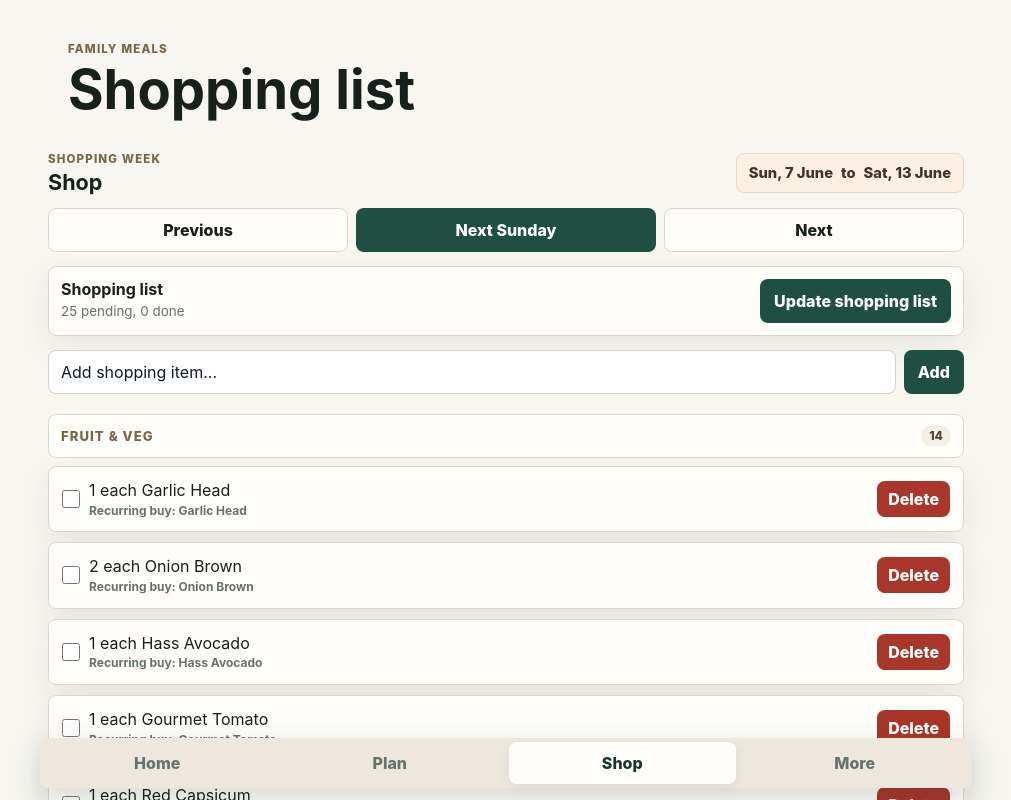
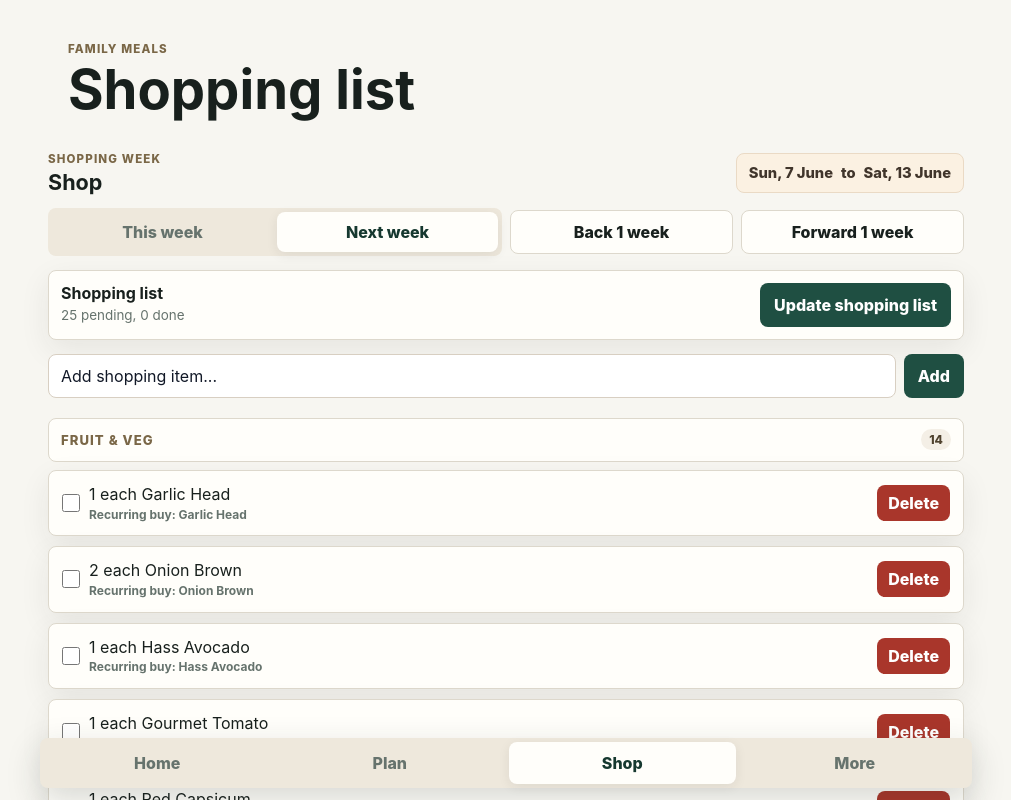
Before and after one commit to andrewmcconnell1-crypto/weekly-planner-react, a React (Vite) app: page / in a window 1280 px wide. Both pictures are taken after a click on the button "Generate shopping list". Shown: the top 800 px of the page, without its empty margins (134-1145 px from the left). Built offline with nearby package versions, Linux system fonts and the light colour scheme.

Commit message:
changed wording of nav buttons

```diff
--- a/src/App.css
+++ b/src/App.css
@@ -521,25 +521,38 @@ textarea:focus-visible {
   font-size: 1rem;
 }
 
-.week-nav {
+.week-controls {
+  display: grid;
+  gap: 8px;
+}
+
+.week-preset-tabs {
+  display: grid;
+  grid-template-columns: repeat(2, minmax(0, 1fr));
+  gap: 4px;
+  border-radius: 8px;
+  background: var(--soft);
+  padding: 4px;
+}
+
+.week-preset-tabs button {
+  min-height: 40px;
+  border-color: transparent;
+  background: transparent;
+  color: var(--muted);
+  padding: 8px 10px;
+}
+
+.week-preset-tabs button.active {
+  background: var(--panel);
+  color: var(--primary-strong);
+  box-shadow: 0 3px 12px rgba(34, 42, 38, 0.08);
+}
+
+.week-stepper {
   display: grid;
   grid-template-columns: repeat(2, minmax(0, 1fr));
   gap: 8px;
-}
-
-.shop-screen .week-nav button:nth-child(2) {
-  grid-column: 1 / -1;
-  grid-row: 1;
-}
-
-.shop-screen .week-nav button:nth-child(1) {
-  grid-column: 1;
-  grid-row: 2;
-}
-
-.shop-screen .week-nav button:nth-child(3) {
-  grid-column: 2;
-  grid-row: 2;
 }
 
 .meal-grid,
@@ -1457,19 +1470,9 @@ input::placeholder {
     grid-template-columns: repeat(3, minmax(0, 1fr));
   }
 
-  .week-nav {
-    grid-template-columns: repeat(4, minmax(0, 1fr));
-  }
-
-  .shop-screen .week-nav {
-    grid-template-columns: repeat(3, minmax(0, 1fr));
-  }
-
-  .shop-screen .week-nav button:nth-child(1),
-  .shop-screen .week-nav button:nth-child(2),
-  .shop-screen .week-nav button:nth-child(3) {
-    grid-column: auto;
-    grid-row: auto;
+  .week-controls {
+    grid-template-columns: minmax(0, 1fr) minmax(260px, 1fr);
+    align-items: center;
   }
 
   .add-item-row {
--- a/src/App.jsx
+++ b/src/App.jsx
@@ -4,6 +4,7 @@ import "./App.css";
 import HouseholdBasics from "./components/HouseholdBasics";
 import MealCard from "./components/MealCard";
 import ShoppingList from "./components/ShoppingList";
+import WeekControls from "./components/WeekControls";
 
 import { createEmptyMeals, days } from "./utils/mealUtils";
 
@@ -190,6 +191,18 @@ function App() {
     mealWeekKey === currentWeekKey && shoppingWeekKey === currentWeekKey
       ? "current"
       : mealWeekKey === nextWeekKey && shoppingWeekKey === nextWeekKey
+        ? "next"
+        : "custom";
+  const mealWeekMode =
+    mealWeekKey === currentWeekKey
+      ? "current"
+      : mealWeekKey === nextWeekKey
+        ? "next"
+        : "custom";
+  const shoppingWeekMode =
+    shoppingWeekKey === currentWeekKey
+      ? "current"
+      : shoppingWeekKey === nextWeekKey
         ? "next"
         : "custom";
 
@@ -432,6 +445,10 @@ function App() {
     const nextWeek = new Date(shoppingWeekStart);
     nextWeek.setDate(shoppingWeekStart.getDate() + 7);
     setShoppingWeekStart(nextWeek);
+  }
+
+  function goToThisShoppingWeek() {
+    setShoppingWeekStart(getSunday());
   }
 
   function goToNextShoppingWeekDefault() {
@@ -862,7 +879,7 @@ function App() {
                 </button>
               </div>
 
-              <p className="section-kicker">Next shop</p>
+              <p className="section-kicker">Shopping week</p>
               <h2>
                 {formatDate(shoppingWeekStart)} to {formatDate(shoppingWeekEnd)}
               </h2>
@@ -1015,21 +1032,13 @@ function App() {
             </div>
           </div>
 
-          <div className="week-nav">
-            <button className="secondary" onClick={goToPreviousMealWeek}>
-              Previous
-            </button>
-
-            <button onClick={goToNextMealWeekDefault}>Next shop</button>
-
-            <button className="secondary" onClick={goToThisMealWeek}>
-              This week
-            </button>
-
-            <button className="secondary" onClick={goToNextMealWeek}>
-              Next
-            </button>
-          </div>
+          <WeekControls
+            activePreset={mealWeekMode}
+            onThisWeek={goToThisMealWeek}
+            onNextWeekPreset={goToNextMealWeekDefault}
+            onPreviousWeek={goToPreviousMealWeek}
+            onNextWeek={goToNextMealWeek}
+          />
 
           <div className="meal-grid">
             {days.map((day) => {
@@ -1073,7 +1082,9 @@ function App() {
           checkedShoppingItemsCount={checkedShoppingItemsCount}
           shoppingWeekStart={shoppingWeekStart}
           shoppingWeekEnd={shoppingWeekEnd}
+          shoppingWeekMode={shoppingWeekMode}
           goToPreviousShoppingWeek={goToPreviousShoppingWeek}
+          goToThisShoppingWeek={goToThisShoppingWeek}
           goToNextShoppingWeekDefault={goToNextShoppingWeekDefault}
           goToNextShoppingWeek={goToNextShoppingWeek}
         />
--- a/src/components/ShoppingList.jsx
+++ b/src/components/ShoppingList.jsx
@@ -1,4 +1,6 @@
 import { useState } from "react";
+
+import WeekControls from "./WeekControls";
 
 function ShoppingList({
   newItem,
@@ -13,7 +15,9 @@ function ShoppingList({
   checkedShoppingItemsCount,
   shoppingWeekStart,
   shoppingWeekEnd,
+  shoppingWeekMode,
   goToPreviousShoppingWeek,
+  goToThisShoppingWeek,
   goToNextShoppingWeekDefault,
   goToNextShoppingWeek,
 }) {
@@ -60,17 +64,13 @@ function ShoppingList({
         </div>
       </div>
 
-      <div className="week-nav">
-        <button className="secondary" onClick={goToPreviousShoppingWeek}>
-          Previous
-        </button>
-
-        <button onClick={goToNextShoppingWeekDefault}>Next Sunday</button>
-
-        <button className="secondary" onClick={goToNextShoppingWeek}>
-          Next
-        </button>
-      </div>
+      <WeekControls
+        activePreset={shoppingWeekMode}
+        onThisWeek={goToThisShoppingWeek}
+        onNextWeekPreset={goToNextShoppingWeekDefault}
+        onPreviousWeek={goToPreviousShoppingWeek}
+        onNextWeek={goToNextShoppingWeek}
+      />
 
       <div className="primary-action-card">
         <div>
--- /dev/null
+++ b/src/components/WeekControls.jsx
@@ -0,0 +1,41 @@
+function WeekControls({
+  activePreset,
+  onThisWeek,
+  onNextWeekPreset,
+  onPreviousWeek,
+  onNextWeek,
+}) {
+  return (
+    <div className="week-controls">
+      <div className="week-preset-tabs" aria-label="Week shortcuts">
+        <button
+          type="button"
+          className={activePreset === "current" ? "active" : ""}
+          onClick={onThisWeek}
+        >
+          This week
+        </button>
+
+        <button
+          type="button"
+          className={activePreset === "next" ? "active" : ""}
+          onClick={onNextWeekPreset}
+        >
+          Next week
+        </button>
+      </div>
+
+      <div className="week-stepper" aria-label="Move by one week">
+        <button type="button" className="secondary" onClick={onPreviousWeek}>
+          Back 1 week
+        </button>
+
+        <button type="button" className="secondary" onClick={onNextWeek}>
+          Forward 1 week
+        </button>
+      </div>
+    </div>
+  );
+}
+
+export default WeekControls;
```
